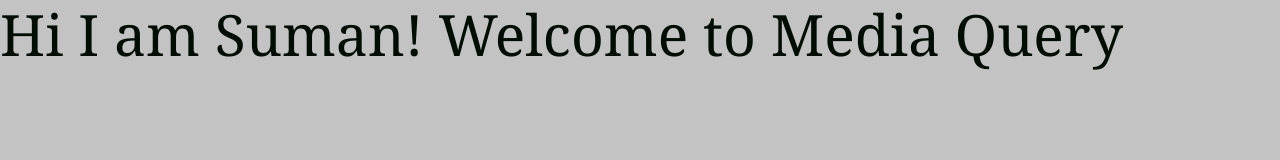
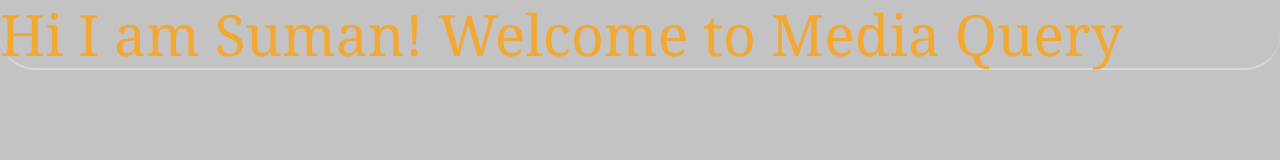
Before and after one commit to rabiulislam4742/mediaquery, a plain HTML site: page index.html in a window 1280 px wide. Drawn offline with Linux system fonts and the light colour scheme.

Commit message:
Update media.css

```diff
--- a/css/media.css
+++ b/css/media.css
@@ -70,7 +70,9 @@
     h1{
         font-size: 57px;
         font-weight: 500;
-        color: rgb(1, 13, 3);
+        color: rgb(245 166 38 / 93%);
+        border-bottom: 2px solid #dddd;
+        border-radius: 100px;
     }
  }
 
```
